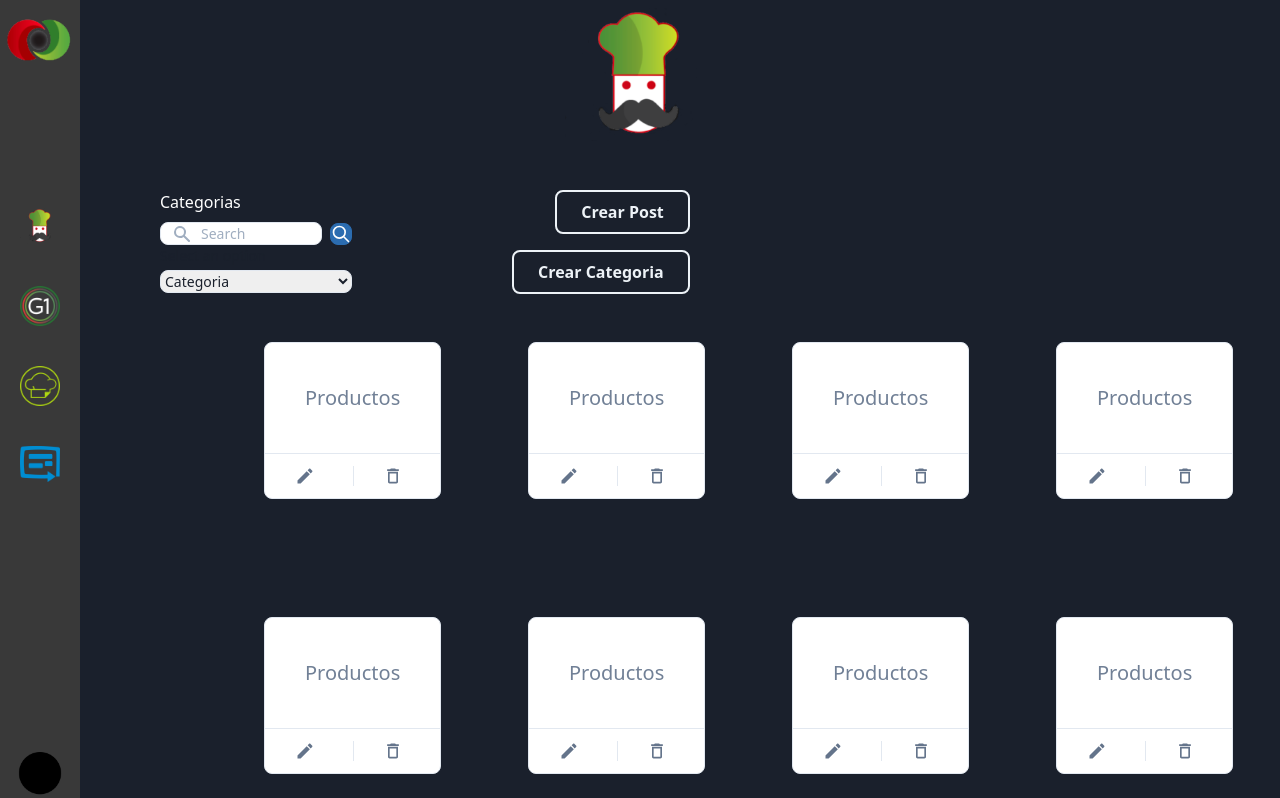
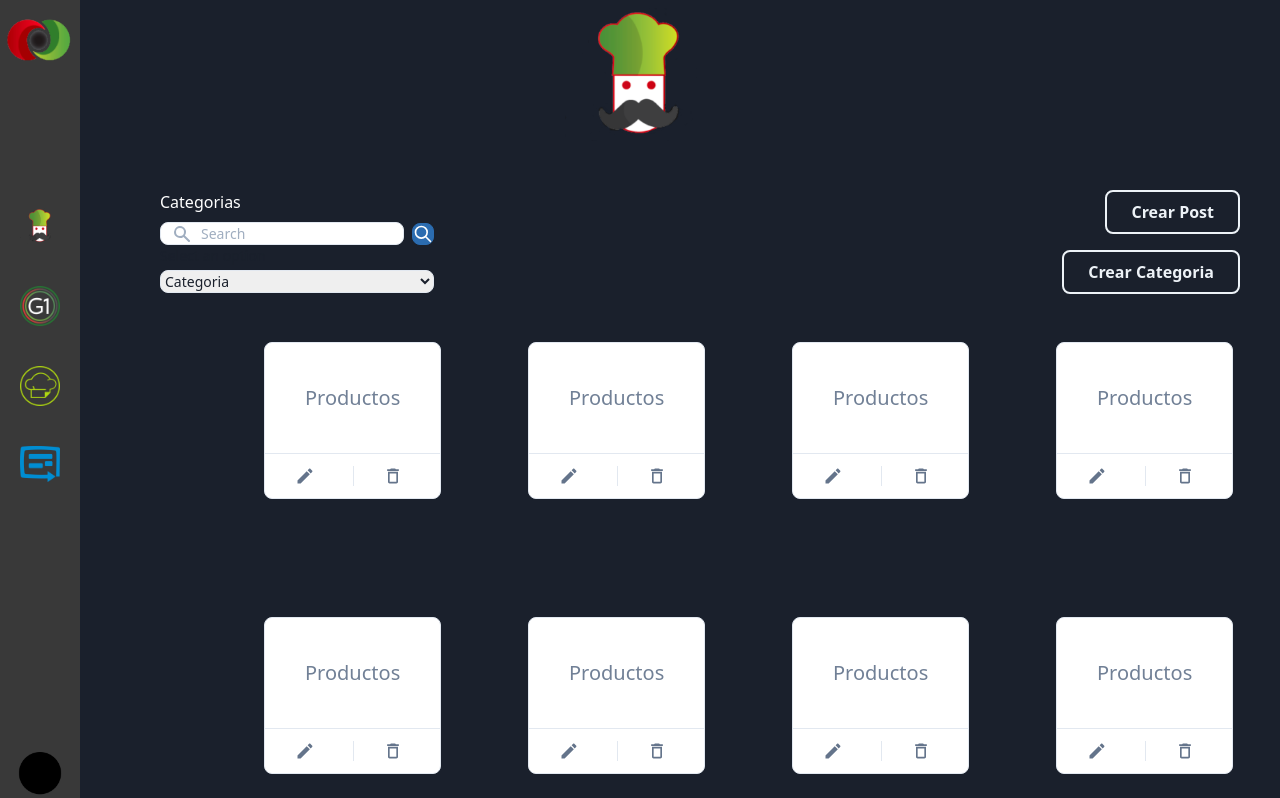
Before and after one commit to pabloVieyra/nucleo-wiki, a Next.js app: page /Private/HomeDashboard in a window 1280 px wide. Shown: the top 798 px of the page. Built offline with nearby package versions, Linux system fonts and the light colour scheme.

Commit message:
HomeDash

```diff
--- a/components/Homedash/Homedash.js
+++ b/components/Homedash/Homedash.js
@@ -11,8 +11,8 @@ const Homedash = () => {
       <div className="flex justify-center">
         <Image src={image} alt="Puto" width={150} height={150} />
       </div>
-      <div className="flex flex-row">
-        <div className="w-48 mt-10  ml-40 flex flex-col   ">
+      <div className="flex justify-between">
+        <div className="w-60 mt-10  ml-40 flex flex-col   ">
           <h1 className="text-white"> Categorias</h1>
           <form className=" mt-2 flex items-center">
             <label htmlFor="simple-search" className="sr-only">
@@ -80,7 +80,7 @@ const Homedash = () => {
           </select>
         </div>
 
-        <div className="flex-col-reverse mt-10  ml-40    ">
+        <div className="flex-col-reverse mt-10  ml-40 mr-10    ">
           <div className="flex justify-end  ">
             <input type="checkbox" id="choose-me" className="peer hidden" />
             <label
```
